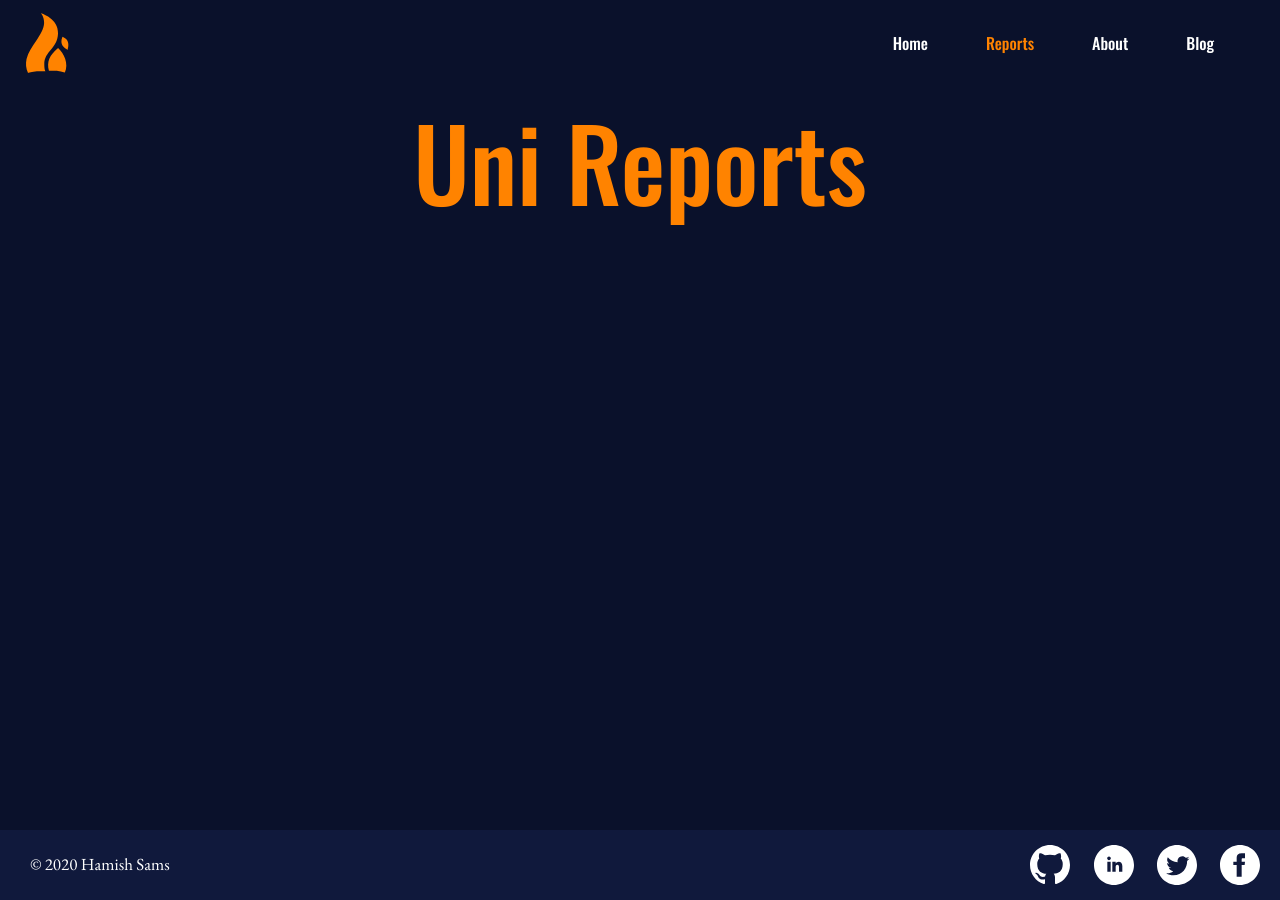
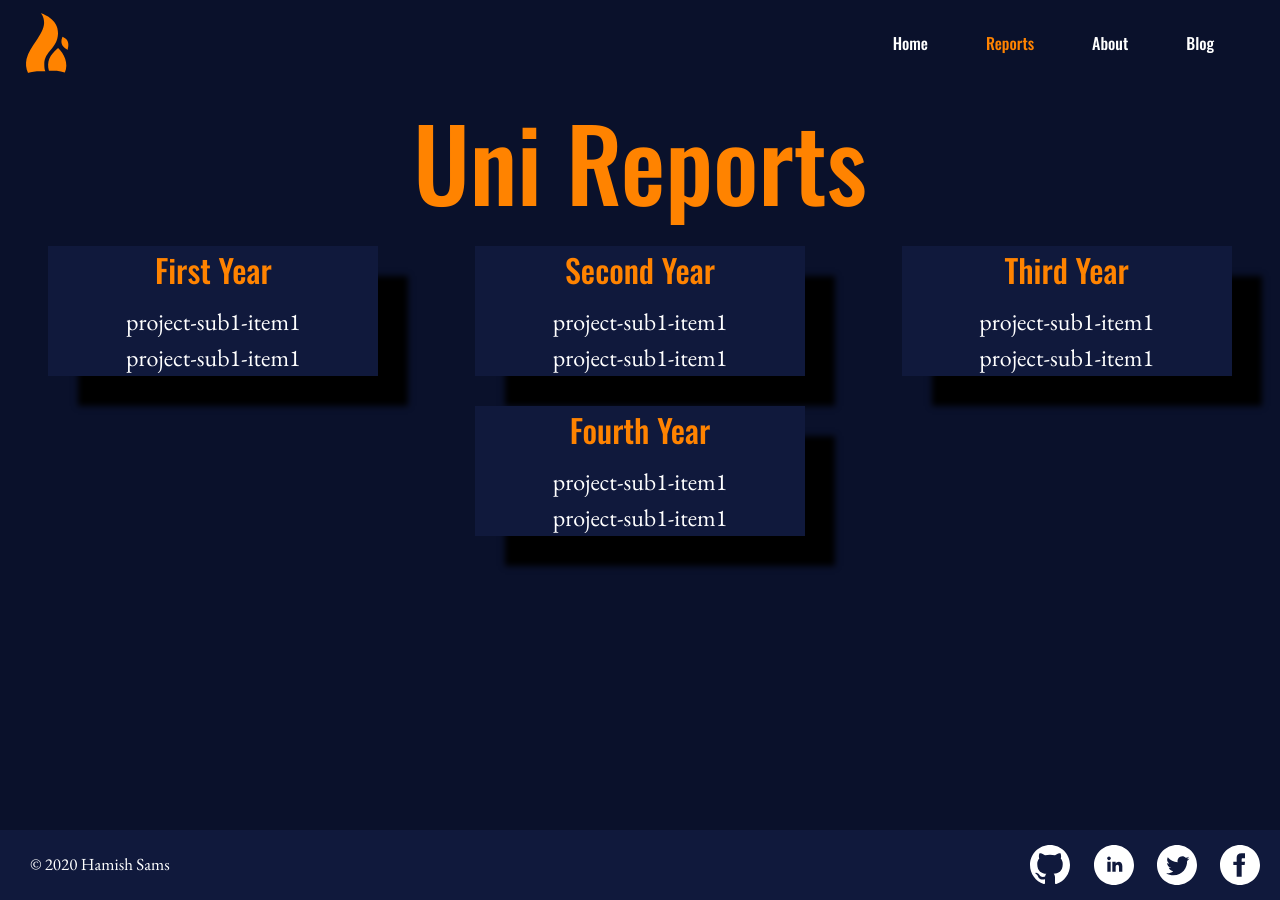
Before and after one commit to Hammie217/NewWebsite, a Jekyll site: the page built from reports.html, in a window 1280 px wide. Built offline with Jekyll 4.4.1, drawn with Linux system fonts in a browser that asks for light colours.

Commit message:
Automated reports added:

```diff
--- /dev/null
+++ b/_data/reports.yml
@@ -0,0 +1,27 @@
+- title: "First Year"
+  subcategories:
+  - title: "project-sub1-item1"
+    href: "#"
+  - title: "project-sub1-item1"
+    href: "#"
+
+- title: "Second Year"
+  subcategories:
+  - title: "project-sub1-item1"
+    href: "#"
+  - title: "project-sub1-item1"
+    href: "#"
+
+- title: "Third Year"
+  subcategories:
+  - title: "project-sub1-item1"
+    href: "#"
+  - title: "project-sub1-item1"
+    href: "#"
+
+- title: "Fourth Year"
+  subcategories:
+  - title: "project-sub1-item1"
+    href: "#"
+  - title: "project-sub1-item1"
+    href: "#"
--- a/_includes/footer.html
+++ b/_includes/footer.html
@@ -11,7 +11,7 @@
         <a href="https://twitter.com/{{ page.twitter }}"><img src="./assets/images/footer/twitter.svg" alt="" class="footerImage"></a>
         {% endif %}
         {% if page.facebook %}
-        <a href="https://www.facebook.com//{{ page.facebook }}"><img src="./assets/images/footer/facebook.svg"  alt="" class="footerImage"></a>
+        <a href="https://www.facebook.com/{{ page.facebook }}"><img src="./assets/images/footer/facebook.svg"  alt="" class="footerImage"></a>
         {% endif %}
     </div>
 </div>
--- a/_layouts/collumns.html
+++ b/_layouts/collumns.html
@@ -13,6 +13,19 @@
 
     {% include navbar.html %}
     <div class="genericTitle">{{ page.heading }}</div>
+    <div class="collumnsFlexbox">
+
+        {% for entry in site.data.reports %}
+        <div class="collumnsCollumn"><div class="collumnsHeader">{{ entry.title }}</div>
+            {% for subcategory in entry.subcategories %}
+                <a class="collumnsReport" href="{{ subcategory.href }}">{{ subcategory.title }}</a><br/>
+            {% endfor %}
+        </div>
+        {% endfor %}
+
+
+
+    </div>
 
 
 
--- a/assets/css/style.scss
+++ b/assets/css/style.scss
@@ -57,7 +57,7 @@ body{
     }
 }
 
-//index.html
+//homeLayout
 .homepageMainName{
     font-family: $primary-font;
     color: $tertiary-color;
@@ -89,6 +89,42 @@ body{
     width: 500px;
 }
 
+//collumns
+.collumnsFlexbox{
+    display: flex;
+    align-items: stretch;
+    justify-content: space-around;
+    flex-wrap: wrap;
+    margin-top: 10px;
+    text-align: center;
+}
+.collumnsCollumn{
+    background-color: $secondary-color;
+    box-shadow: 30px 30px 6px #000000;
+    width: 330px;
+    margin-left: 10px;
+    margin-right: 10px;
+    margin-bottom: 30px;
+}
+.collumnsHeader{
+    color: $tertiary-color;
+    font-family: $primary-font;
+    text-align: center;
+    font-size: xx-large;
+    margin-bottom: 10px;
+}
+.collumnsReport{
+    color: $quaternary-color;
+    font-family: $secondary-font;
+    text-align: center;
+    font-size: x-large;
+    transition-duration: 300ms;
+    &:hover{
+        color: $tertiary-color;
+        text-decoration: none;
+    }
+}
+
 //generics
 .section{
     font-family: $primary-font;
--- a/reports.html
+++ b/reports.html
@@ -2,10 +2,8 @@
 layout: collumns
 title: Reports
 heading: Uni Reports
-collumn1: First Year
-collumn2: Second Year
-collumn3: Third Year
-collumn4: Fourth Year
 date: 20 April 2020
 ---
+<! –– Reading collumn data from _data/reports.yml ––>
+
 Hello  World!
```
